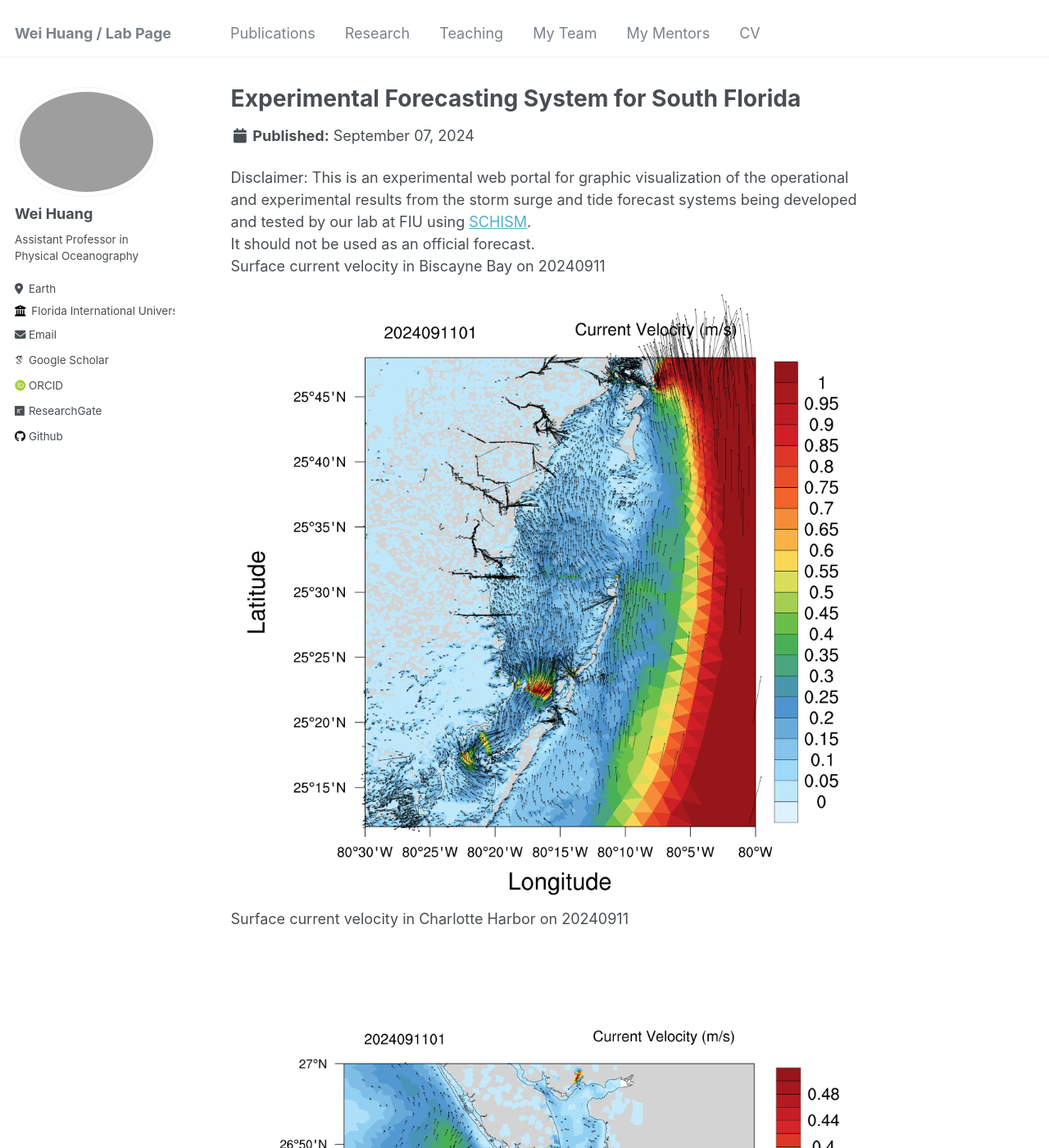
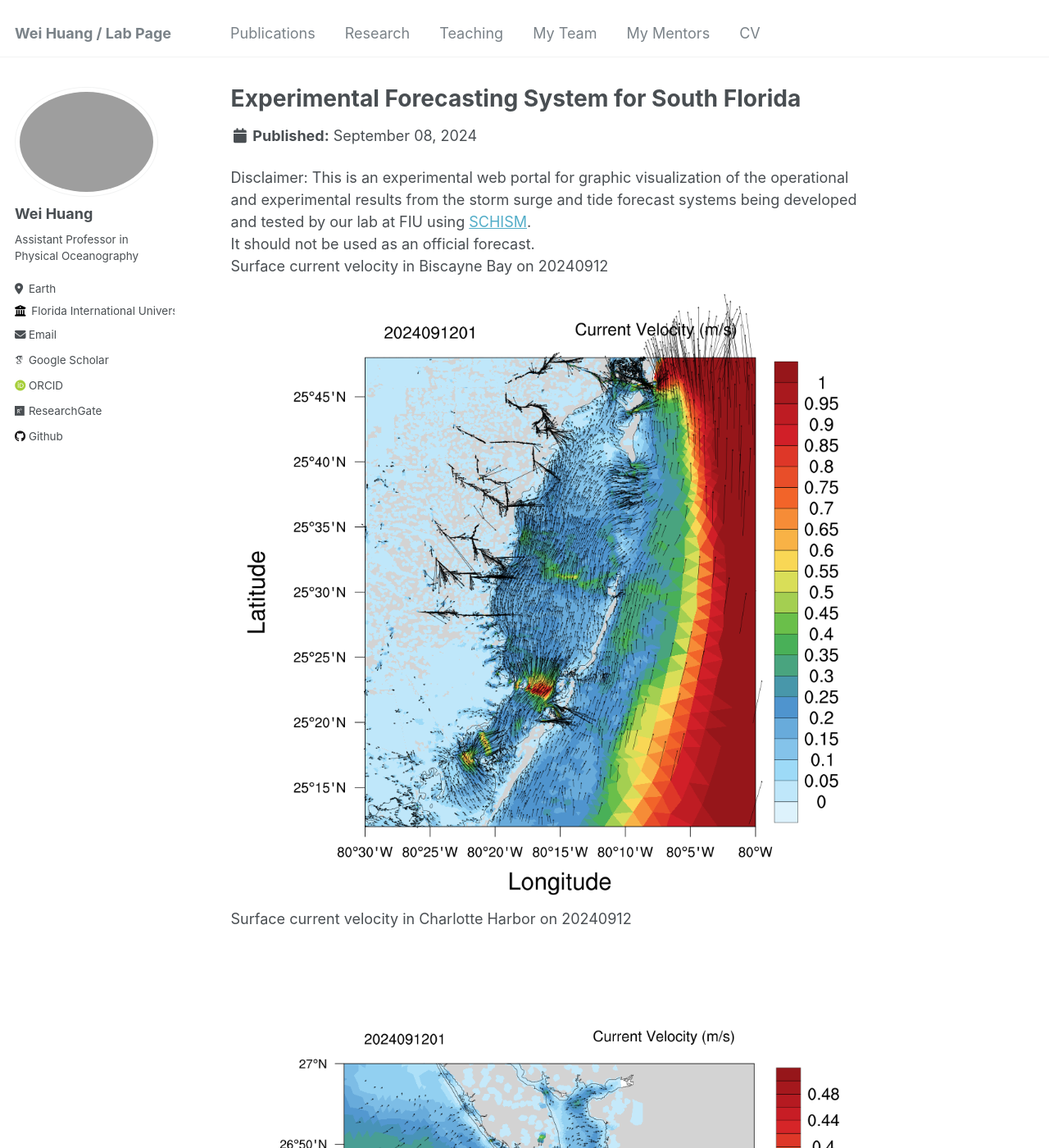
Before and after one commit to huang96169/huang96169.github.io, a Jekyll site: the page built from _research/research-1.md, in a window 1280 px wide and 1400 px high. Shown: the whole window at 82% size. Built offline with Jekyll 4.4.1, drawn with Linux system fonts in a browser that asks for light colours; some web fonts are replaced; some of the changed text lies outside the part shown.

Commit message:
replaced research_uv1.gif research_salt1.gif research_temp1.gif and replaced research_elev2.gif research_uv2.gif research_salt2.gif research_temp2.gif

```diff
--- a/_research/research-1.md
+++ b/_research/research-1.md
@@ -1,7 +1,7 @@
 ---
 title: "Experimental Forecasting System for South Florida"
-short: Surface current velocity of South Florida from 20240907 to 20240911
-date: 2024-09-07
+short: Surface current velocity of South Florida from 20240908 to 20240912
+date: 2024-09-08
 short1: "Disclaimer: This is an experimental web portal for graphic visualization of the operational and experimental results from the storm surge and tide forecast systems being developed and tested by our lab at FIU using [SCHISM](https://ccrm.vims.edu/schismweb/). It should not be used as an official forecast."
 excerpt: "<img src='/images/research_uv1.gif'>"
 collection: research
@@ -10,11 +10,11 @@ collection: research
 Disclaimer:
 This is an experimental web portal for graphic visualization of the operational and experimental results from the storm surge and tide forecast systems being developed and tested by our lab at FIU using [SCHISM](https://ccrm.vims.edu/schismweb/).<br/>
 It should not be used as an official forecast.<br/>
-Surface current velocity in Biscayne Bay on 20240911<br/>
+Surface current velocity in Biscayne Bay on 20240912<br/>
 <img src='/images/research_Bbay.png'>
-Surface current velocity in Charlotte Harbor on 20240911<br/>
+Surface current velocity in Charlotte Harbor on 20240912<br/>
 <img src='/images/research_Cbay.png'>
-Surface current velocity in Tampa Bay on 20240911<br/>
+Surface current velocity in Tampa Bay on 20240912<br/>
 <img src='/images/research_Tbay.png'>
 The map below showns observational stations used for validating the model's results, as well as the horizontal grid. <br/>
 The horizontal grid for SCHISM in simulating Biscayne Bay in South Florida, using flexible resolution resolving levees and canals (1-2 m), watershed rural and urban areas (30m-50m) and coastal ocean (500m-5km).<br/>
```
Also changed, not shown: _research/research-2.md (+6 -6 lines), images/research_Bbay.png, images/research_Cbay.png, images/research_Tbay.png, images/research_maxelev2.gif.
